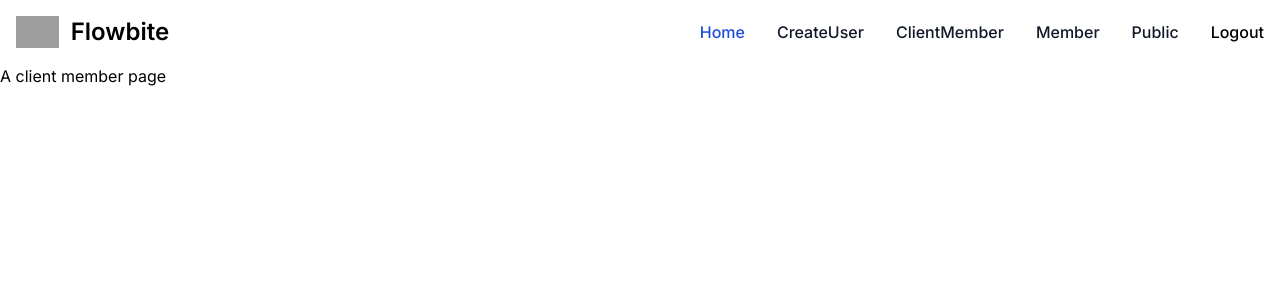
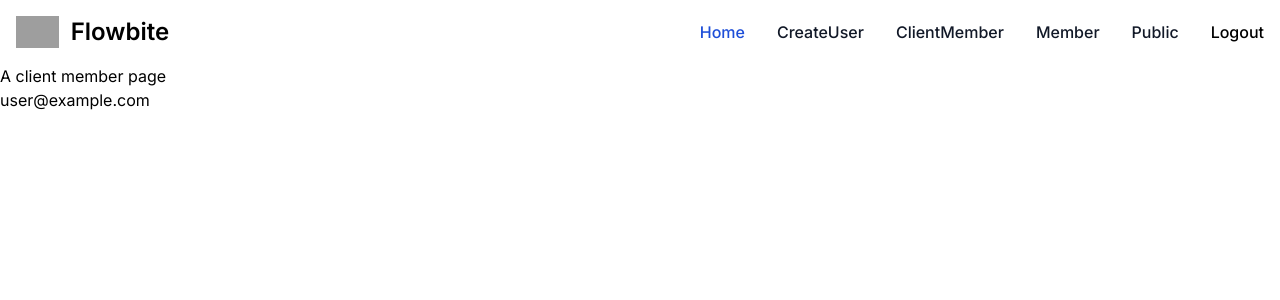
Before and after one commit to ManashAnand/HostelBazzar, a Next.js app: page /ClientMember in a window 1280 px wide. Shown: the top 300 px of the page. Built offline with nearby package versions, Linux system fonts and the light colour scheme; no server answers; sample sign-in values are in the browser's storage; grey boxes are pictures that could not be loaded.

Commit message:
added role based auth for both client and server pages

```diff
--- /dev/null
+++ b/app/(components)/AuthProvider.jsx
@@ -0,0 +1,9 @@
+"use client";
+
+import { SessionProvider} from 'next-auth/react'
+
+const AuthProvider = ({children}) => {
+ return <SessionProvider>{children}</SessionProvider>
+}
+
+export default AuthProvider;
--- a/app/ClientMember/page.jsx
+++ b/app/ClientMember/page.jsx
@@ -1,9 +1,21 @@
+"use client";
 import React from 'react'
+import {useSession} from 'next-auth/react'
+import { redirect } from 'next/navigation';
 
-const ClientMember = () => {
+const ClientMember =  () => {
+  const {data:session} = useSession({
+    required:true,
+    onUnauthenticated(){
+      redirect("/api/auth/signin?callbackUrl=/ClientMember")
+    }
+  })
   return (
     <>
      A client member page
+
+     {session && <p>{session?.user?.email}</p>}
+        {session && <p>{session?.user?.role}</p>}
     </>
   )
 }
--- a/app/Member/page.jsx
+++ b/app/Member/page.jsx
@@ -1,9 +1,18 @@
+import { getServerSession } from 'next-auth'
 import React from 'react'
+import { options } from '../api/auth/[...nextauth]/options'
+import { redirect } from 'next/navigation'
 
-const Memeber = () => {
+const Memeber = async () => {
+  const session  = await getServerSession(options)
+  // console.log(session)
+
+  if(!session) redirect("api/auth/signin?callbackUrl=/Member")
   return (
     <>
         It's a user based page coming from server
+        {session && <p>{session?.user?.email}</p>}
+        {session && <p>{session?.user?.role}</p>}
     </>
   )
 }
--- a/app/api/auth/[...nextauth]/options.js
+++ b/app/api/auth/[...nextauth]/options.js
@@ -9,6 +9,8 @@ export const options = {
 
         let userRole = "test@gmail.com";
         if (profile?.email == "test@gmail.com") userRole = "admin";
+
+        else userRole = "user"
 
         return {
           ...profile,
@@ -22,6 +24,10 @@ export const options = {
       profile(profile) {
         // console.log("Profile Google: ", profile);
 
+        let userRole = "test@gmail.com";
+        if (profile?.email == "test@gmail.com") userRole = "admin";
+        else userRole = "user"
+
         return {
           ...profile,
           id: profile.sub,
@@ -32,13 +38,14 @@ export const options = {
       clientSecret: process.env.GOOGLE_SECRET,
     }),
   ],
+  secret:process.env.NEXTAUTH_SECRET,
   callbacks: {
     async jwt({ token, user }) {
       if (user) token.role = user.role;
       return token;
     },
     async session({ session, token }) {
-      if (user) session.user.role = token.role;
+      if (token) session.user.role = token.role;
       return session;
     },
   },
--- a/app/api/auth/[...nextauth]/route.js
+++ b/app/api/auth/[...nextauth]/route.js
@@ -1,5 +1,5 @@
 import NextAuth from 'next-auth'
-import options from './options'
+import {options} from './options'
 
 const handler = NextAuth(options)
 
--- a/app/layout.js
+++ b/app/layout.js
@@ -1,6 +1,7 @@
 import { Inter } from "next/font/google";
 import "./globals.css";
 import Nav from "./(components)/Nav";
+import AuthProvider from "./(components)/AuthProvider";
 
 const inter = Inter({ subsets: ["latin"] });
 
@@ -13,8 +14,11 @@ export default function RootLayout({ children }) {
   return (
     <html lang="en">
       <body className={inter.className}>
-        <Nav/>
-        {children}</body>
+        <AuthProvider>
+          <Nav />
+          {children}
+        </AuthProvider>
+      </body>
     </html>
   );
 }
```
Also changed, not shown: middleware.js (added, +18 -0 lines), 1 other file (tests, documents, lock files or other folders).
